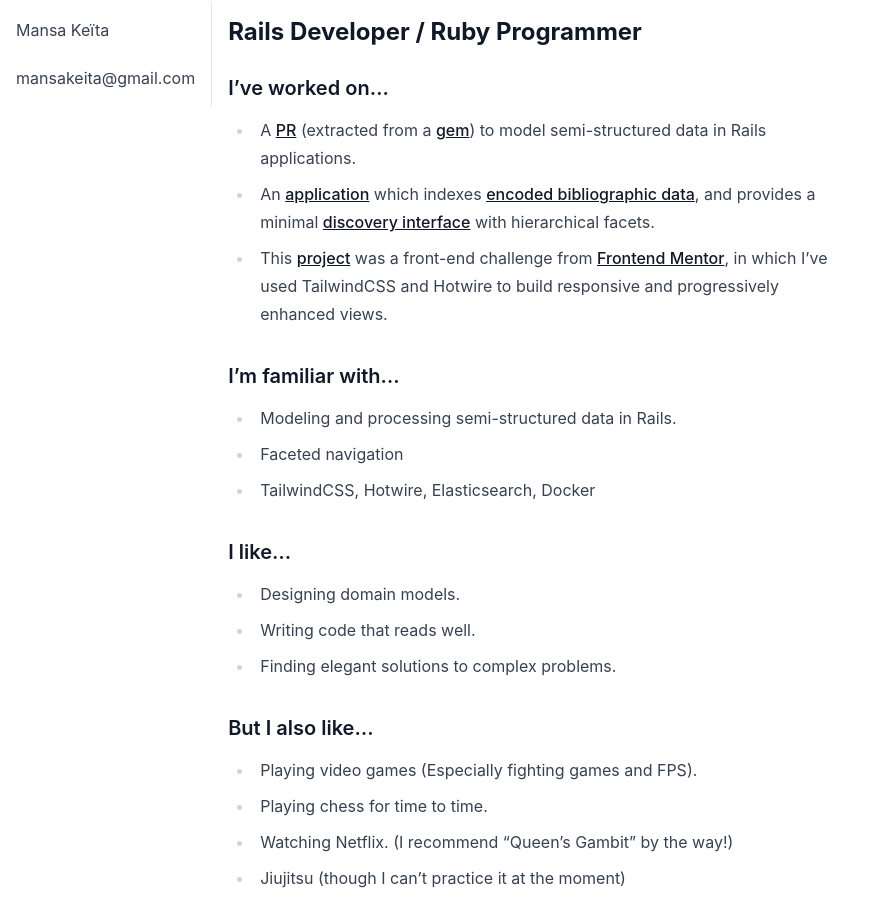
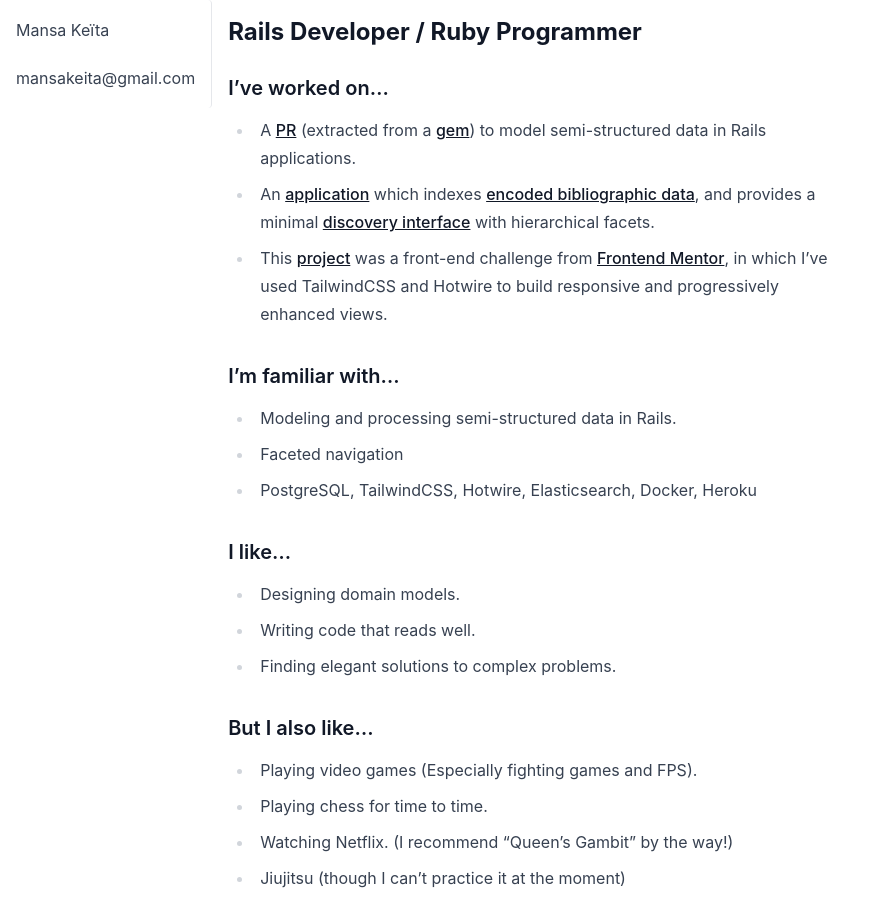
Before and after one commit to Mansakondo/Mansakondo.github.io, a Jekyll site: the page built from index.md, in a window 1280 px wide. Shown: the whole page, without its empty margins (0-873 px from the left). Built offline with Jekyll 4.4.1, drawn with Linux system fonts in a browser that asks for light colours; nearby versions of some CDN libraries.

Commit message:
Update resume

```diff
--- a/index.md
+++ b/index.md
@@ -12,7 +12,7 @@ title: "Resume"
 ### I'm familiar with...
 * Modeling and processing semi-structured data in Rails.
 * Faceted navigation
-* TailwindCSS, Hotwire, Elasticsearch, Docker
+* PostgreSQL, TailwindCSS, Hotwire, Elasticsearch, Docker, Heroku
 
 ### I like...
 * Designing domain models.
```
